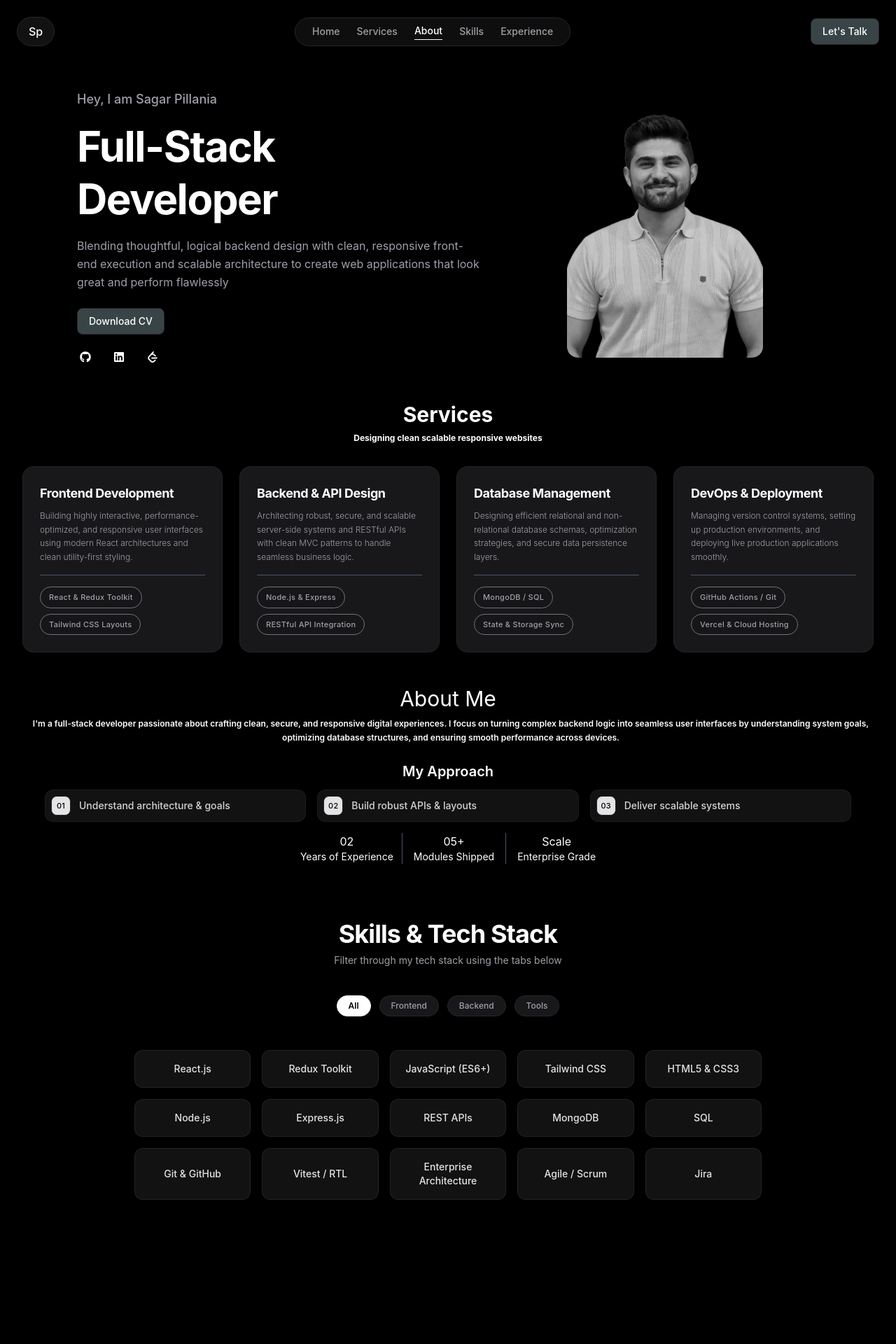
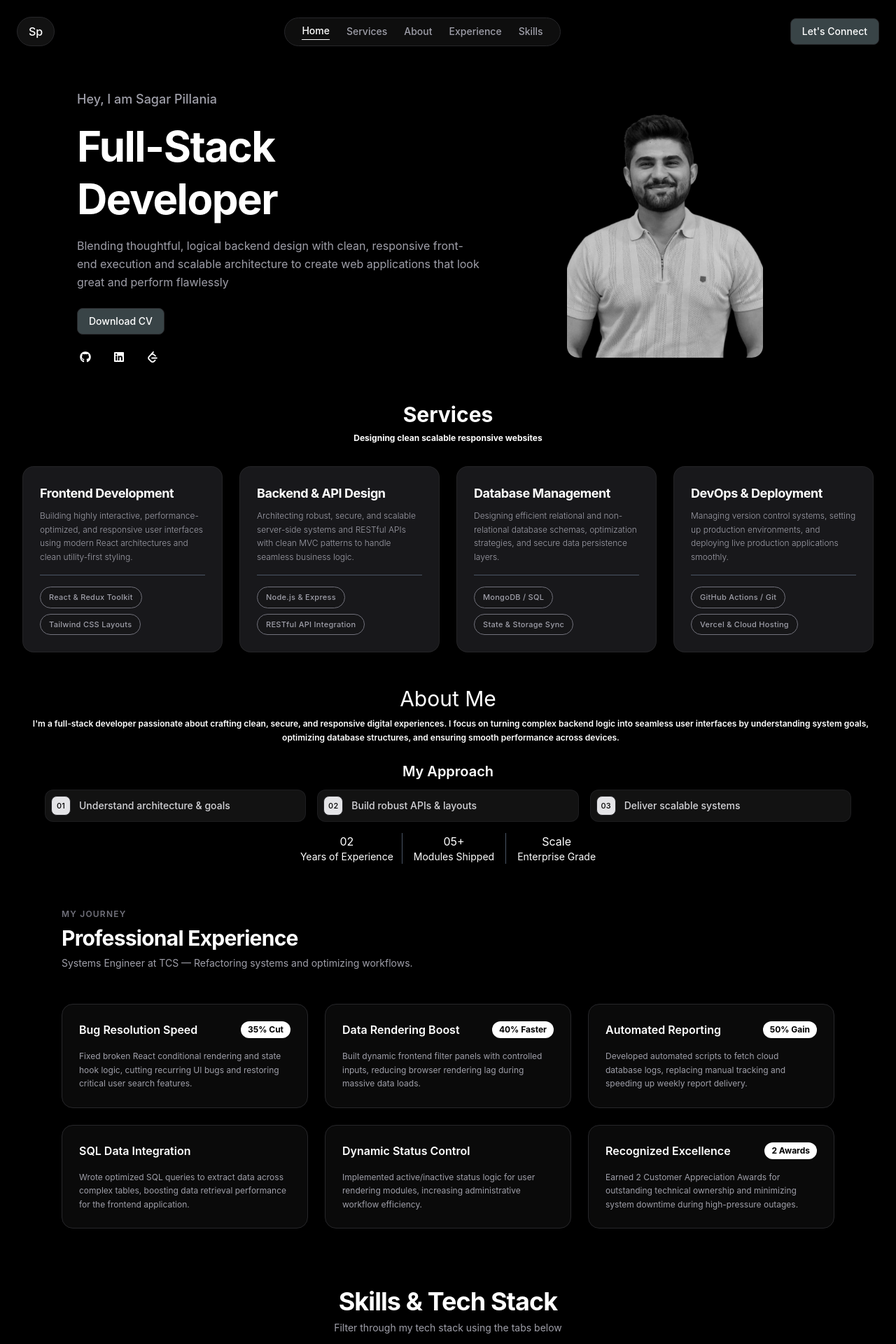
Before and after one commit to sagarpillania/Portfolio, a React (Vite) app in the folder my-portfolio/: page / in a window 1280 px wide. Shown: the top 1920 px of the page at 70% size. Before the commit the page ends 1794 px from the top, so only its background shows below. Built offline with nearby package versions, Linux system fonts and the light colour scheme.

Commit message:
last bit of it added

```diff
--- a/my-portfolio/package.json
+++ b/my-portfolio/package.json
@@ -10,6 +10,7 @@
     "preview": "vite preview"
   },
   "dependencies": {
+    "@emailjs/browser": "^4.4.1",
     "@reduxjs/toolkit": "^2.12.0",
     "@tailwindcss/vite": "^4.3.2",
     "lucide-react": "^1.23.0",
--- a/my-portfolio/src/App.jsx
+++ b/my-portfolio/src/App.jsx
@@ -2,19 +2,64 @@ import Navbar from "./Components/layout/Navbar"
 import Hero from "./Components/layout/Hero"
 import Services from "./Components/layout/Services"
 import About from "./Components/layout/About"
+import Experience from "./Components/layout/Experience"
 import Skills from "./Components/layout/Skills"
+import { useEffect } from "react"
+import { useState } from "react";
+import TalkForm from "./Components/layout/TalkForm"
 
 function App() {
+    const [isOpen,setIsOpen]=useState(false);
+    const [activeSection, setActiveSection]=useState("home");
+    useEffect(()=>{
+        // scrollbar flow to update the navbar as we scroll
+        const sections=document.querySelectorAll('div[id]');
+        const observer=new IntersectionObserver((entries)=>{
+            entries.forEach((entry)=>{
+                if(entry.isIntersecting){
+                    setActiveSection(entry.target.id);
+                }
+            });
+        },{threshold:0.6});
+
+        sections.forEach((section)=>observer.observe(section));
+
+        return ()=>{sections.forEach((section)=>observer.unobserve(section))}
+    },[]);
+
+    useEffect(()=>{
+// MODAL form
+        if(isOpen){
+            document.body.style.overflow="hidden";
+        }
+        else{
+            document.body.style.overflow="unset";
+        }
+        return ()=>{document.body.style.overflow="unset";};
+    },[isOpen]);
     return(
-        <div>
-            <Navbar/>
-            <Hero/>
-            <Services/>
-            <About/>
-            <Skills/>
+        <div className="min-h-screen bg-black text-white relative">
+            <Navbar activeSection={activeSection} onOpenForm={()=>setIsOpen(true)}/>
+            <div id="home" className="scroll-mt-24"><Hero/></div>
+            <div id="services" className="scroll-mt-24"><Services/></div>
+            <div id="about" className="scroll-mt-24"><About/></div>
+            <div id="experience" className="scroll-mt-24"><Experience/></div>
+            <div id="skills" className="scroll-mt-24"><Skills/></div>
+            {isOpen && (
+                <div className="fixed inset-0 bg-black/60 backdrop-blur-md z-100 flex flex-col justify-center items-center p-4 ">
+                    <div className="bg-[#0a0a0a] border border-zinc-800 w-full max-w-xl p-2 rounded-2xl relative">
+                        <h2 className="text-xl font-bold text-white mb-6 text-center">Let's Build Something</h2>
+                        <button onClick={()=> setIsOpen(false)} className="absolute top-2 right-2 text-zinc-500 hover:text-white text-sm transition cursor-pointer font-bold w-6 h-6 border border-white rounded-full">X</button>
+                        <TalkForm/>
+                    </div>
+                </div>
+            )}
         </div>
     )
 
 }
 
 export default App
+
+
+//inset-0 is Tailwind shortcut syntax for setting top: 0, right: 0, bottom: 0, and left: 0
--- /dev/null
+++ b/my-portfolio/src/Components/layout/Experience.jsx
@@ -0,0 +1,73 @@
+function Experience() {
+  const cards = [
+    {
+      title: "Bug Resolution Speed",
+      metric: "35% Cut",
+      desc: "Fixed broken React conditional rendering and state hook logic, cutting recurring UI bugs and restoring critical user search features.",
+    },
+    {
+      title: "Data Rendering Boost",
+      metric: "40% Faster",
+      desc: "Built dynamic frontend filter panels with controlled inputs, reducing browser rendering lag during massive data loads.",
+    },
+    {
+      title: "Automated Reporting",
+      metric: "50% Gain",
+      desc: "Developed automated scripts to fetch cloud database logs, replacing manual tracking and speeding up weekly report delivery.",
+    },
+    {
+      title: "SQL Data Integration",
+      metric:null,
+      desc: "Wrote optimized SQL queries to extract data across complex tables, boosting data retrieval performance for the frontend application.",
+    },
+    {
+      title: "Dynamic Status Control",
+      metric: null,
+      desc: "Implemented active/inactive status logic for user rendering modules, increasing administrative workflow efficiency.",
+    },
+    {
+      title: "Recognized Excellence",
+      metric: "2 Awards",
+      desc: "Earned 2 Customer Appreciation Awards for outstanding technical ownership and minimizing system downtime during high-pressure outages.",
+    },
+  ];
+
+  return (
+    <section className="max-w-6xl mx-auto px-6 py-16">
+      {/* Section Header */}
+      <div className="mb-12 text-center md:text-left">
+        <p className="text-xs font-semibold tracking-widest text-zinc-500 uppercase mb-2">My Journey</p>
+        <h2 className="text-3xl font-bold text-white tracking-tight">Professional Experience</h2>
+        <p className="text-sm text-zinc-400 mt-2">Systems Engineer at TCS — Refactoring systems and optimizing workflows.</p>
+      </div>
+
+      {/* 2 Rows x 3 Columns Grid Card Layout */}
+      <div className="grid grid-cols-1 md:grid-cols-2 lg:grid-cols-3 gap-6">
+        {cards.map((card, index) => (
+          <div
+            key={index}
+            className="bg-[#0a0a0a] border border-zinc-800 p-6 rounded-2xl flex flex-col justify-between hover:border-zinc-700 transition duration-300 group"
+          >
+            <div>
+              <div className="flex justify-between items-start gap-4 mb-4">
+                <h3 className="text-base font-semibold text-white group-hover:text-zinc-200 transition">
+                  {card.title}
+                </h3>
+                {card.metric && (
+                    <span className="text-xs font-bold text-black bg-white px-2.5 py-1 rounded-full whitespace-nowrap">
+                    {card.metric}
+                    </span>
+                )}
+              </div>
+              <p className="text-xs text-zinc-400 leading-relaxed">
+                {card.desc}
+              </p>
+            </div>
+          </div>
+        ))}
+      </div>
+    </section>
+  );
+}
+
+export default Experience;
--- a/my-portfolio/src/Components/layout/Navbar.jsx
+++ b/my-portfolio/src/Components/layout/Navbar.jsx
@@ -1,5 +1,9 @@
+import { useState } from "react";
 import Button from "../ui/Buttons";
-function Navbar() {
+import TalkForm from "./TalkForm";
+function Navbar({activeSection,onOpenForm}) {
+  const isActive=(id)=>activeSection===id;
+
   return (
     // Fixed wrapper to make it float centered at the top
     <div className="fixed top-0 left-0 w-full flex justify-between items-center p-6 text-white font-medium z-50 bg-black/80 backdrop-blur-md select-none">
@@ -11,14 +15,14 @@ function Navbar() {
 
       {/* Menu Capsule */}
       <div className="sidebar flex justify-center items-center gap-6 border border-zinc-800 py-2 px-6 rounded-full bg-[#121212]/80 backdrop-blur-md text-sm text-zinc-400">
-        <a href="#home" className="hover:text-white transition">Home</a>
-        <a href="#services" className="hover:text-white transition">Services</a>
+        <a href="#home" className={isActive("home")?"text-white border-b border-white pb-0.5":"hover:text-white transition"}>Home</a>
+        <a href="#services"className={isActive("services")?"text-white border-b border-white pb-0.5":"hover:text-white transition"}>Services</a>
         {/* Underline class to match the screenshot's active tab */}
-        <a href="#about" className="text-white border-b border-white pb-0.5">About</a>
-        <a href="#skills" className="hover:text-white transition">Skills</a>
-        <a href="#projects" className="hover:text-white transition">Experience</a>
+        <a href="#about" className={isActive("about")?"text-white border-b border-white pb-0.5":"hover:text-white transition"}>About</a>
+        <a href="#experience" className={isActive("experience")?"text-white border-b border-white pb-0.5":"hover:text-white transition"}>Experience</a>
+        <a href="#skills" className={isActive("skills")?"text-white border-b border-white pb-0.5":"hover:text-white transition"}>Skills</a>
       </div>
-      <Button onClick={()=>alert("Let's talk clicked!")}>Let's Talk</Button>
+      <Button onClick={onOpenForm}>Let's Connect</Button>
     </div>
   );
 }
--- a/my-portfolio/src/Components/layout/Skills.jsx
+++ b/my-portfolio/src/Components/layout/Skills.jsx
@@ -18,7 +18,7 @@ function Skills() {
     : skillsData.filter(skill => skill.category === activeCategory);
 
   return (
-    <section id="skills" className="w-full bg-black text-white px-8 md:px-16 py-20 select-none">
+    <section id="skills" className="w-full bg-black text-white px-8 md:px-16 py-5 select-none">
 
       {/* Header */}
       <div className="text-center flex flex-col gap-2 mb-10">
--- a/my-portfolio/src/Components/layout/TalkForm.jsx
+++ b/my-portfolio/src/Components/layout/TalkForm.jsx
@@ -1,40 +1,90 @@
 import { useState } from "react";
+import emailjs from "@emailjs/browser"; // 1. Import EmailJS
 
 function TalkForm(){
+    const [formData, setFormData] = useState({
+        name: "",
+        email: "",
+        phone: "",
+        purpose: "",
+    });
 
-    const [formData,setFormData]=useState({
-        name:"",
-        emial:"",
-        phone:"",
-        purpose:"",
+    // Manage submission UI states
+    const [loading, setLoading] = useState(false);
+    const [statusMessage, setStatusMessage] = useState("");
+
+    const handleChange = (e) => {
+        const { name, value } = e.target;
+        setFormData((prevData) => ({ ...prevData, [name]: value }));
+    };
+
+    // 2. Handle Form Submission
+    const handleSubmit = (e) => {
+        e.preventDefault();
+        setLoading(true);
+        setStatusMessage("");
+
+        // Replace these placeholder strings with your actual EmailJS dashboard credentials
+        const SERVICE_ID = "service_gmfr3ki";
+        const TEMPLATE_ID = "template_dbo7b7m";
+        const PUBLIC_KEY = "JcqotnoTaaIjwxER-";
+
+        emailjs.send(SERVICE_ID, TEMPLATE_ID, formData, PUBLIC_KEY)
+            .then(() => {
+                setLoading(false);
+                setStatusMessage("Message sent successfully! I'll get back to you soon.");
+                // Reset form fields back to empty
+                setFormData({ name: "", email: "", phone: "", purpose: "" });
+            })
+            .catch((error) => {
+                setLoading(false);
+                setStatusMessage("Something went wrong. Please try again.");
+                console.error("EmailJS Error:", error);
             });
+    };
+
     return(
+        <div className="max-w-xl mx-auto w-full">
+            {/* Bind the submission handler here */}
+            <form onSubmit={handleSubmit} className="flex flex-col gap-4">
+                <div className="flex flex-col gap-1.5">
+                    <label className="text-sm text-zinc-400 font-medium" htmlFor="Name">Name:</label>
+                    <input required className="border border-zinc-800 bg-[#121212] px-4 py-2.5 rounded-xl text-white outline-none focus:border-zinc-500 placeholder-zinc-600 transition-colors duration-200" id="Name" type="text" required name="name" value={formData.name} onChange={handleChange} placeholder="Enter Your Name.."/>
+                </div>
 
-        <>
-            <div className="max-w-xl mx-auto w-full">
-                <form action="" className="flex flex-col gap-4">
                 <div className="flex flex-col gap-1.5">
-                        <label className="text-sm text-zinc-400 font-medium" htmlFor="">Name:</label>
-                        <input className="border border-zinc-800 bg-[#121212] px-4 py-2.5 rounded-xl text-white outline-none focus:border-zinc-500 placeholder-zinc-600 transition-colors duration-200" type="text" name="name" value={formData.name} onChange={handleChange} placeholder="Enter Your Name.."/>
+                    <label className="text-sm text-zinc-400 font-medium" htmlFor="Email">Email:</label>
+                    <input required className="border border-zinc-800 bg-[#121212] px-4 py-2.5 rounded-xl text-white outline-none focus:border-zinc-500 placeholder-zinc-600 transition-colors duration-200" type="email" required name="email" value={formData.email} onChange={handleChange} id="Email" placeholder="Enter Your Email.."/>
                 </div>
+
                 <div className="flex flex-col gap-1.5">
-                        <label className="text-sm text-zinc-400 font-medium" htmlFor="">Email:</label>
-                        <input className="border border-zinc-800 bg-[#121212] px-4 py-2.5 rounded-xl text-white outline-none focus:border-zinc-500 placeholder-zinc-600 transition-colors duration-200" type="email" name="email" value={formData.email} onChange={handleChange} placeholder="Enter Your Email.."/>
+                    <label className="text-sm text-zinc-400 font-medium" htmlFor="Phone">Phone No:</label>
+                    <input required className="border border-zinc-800 bg-[#121212] px-4 py-2.5 rounded-xl text-white outline-none focus:border-zinc-500 placeholder-zinc-600 transition-colors duration-200" pattern="[0-9]{10}" maxLength={10} title="Please enter a valid 10-digit phone number." id="Phone" required name="phone" value={formData.phone} onChange={handleChange} placeholder="Enter Your Phone.."/>
                 </div>
+
                 <div className="flex flex-col gap-1.5">
-                        <label className="text-sm text-zinc-400 font-medium" htmlFor="">Phone No:</label>
-                        <input  className="border border-zinc-800 bg-[#121212] px-4 py-2.5 rounded-xl text-white outline-none focus:border-zinc-500 placeholder-zinc-600 transition-colors duration-200"type="number" typeof="number" name="phone" value={formData.phone} onChange={handleChange} placeholder="Enter Your Phone.."/>
+                    <label className="text-sm text-zinc-400 font-medium" htmlFor="Purpose">Purpose:</label>
+                    <textarea required className="border border-zinc-800 bg-[#121212] px-4 py-2.5 rounded-xl text-white outline-none focus:border-zinc-500 placeholder-zinc-600 transition-colors duration-200" id="Purpose" name="purpose" value={formData.purpose} onChange={handleChange} rows={6} placeholder="Enter Your Purpose.."></textarea>
                 </div>
-                    <div className="flex flex-col gap-1.5">
-                        <label className="text-sm text-zinc-400 font-medium" htmlFor="">Purpose:</label>
-                        <textarea className="border border-zinc-800 bg-[#121212] px-4 py-2.5 rounded-xl text-white outline-none focus:border-zinc-500 placeholder-zinc-600 transition-colors duration-200" name="purpose" value={formData.purpose} onChange={handleChange} rows={6}></textarea>
-                    </div>
-                    <button className="bg-white text-black text-xs font-semibold px-5 py-2.5 rounded-full mt-2 hover:bg-zinc-200 transition cursor-pointer">Let's Talk</button>
+
+                {/* Visual Status Feedback text message */}
+                {statusMessage && (
+                    <p className={`text-sm font-medium ${statusMessage.includes("successfully") ? "text-emerald-400" : "text-rose-400"}`}>
+                        {statusMessage}
+                    </p>
+                )}
+
+                {/* Disable the button while loading to prevent double submissions */}
+                <button
+                    disabled={loading}
+                    type="submit"
+                    className="bg-white text-black text-xs font-semibold px-5 py-2.5 rounded-full mt-2 hover:bg-zinc-200 transition cursor-pointer disabled:opacity-50 disabled:cursor-not-allowed"
+                >
+                    {loading ? "Sending..." : "Let's Talk"}
+                </button>
             </form>
         </div>
-        </>
     )
-
 }
 
 export default TalkForm;
--- a/my-portfolio/src/index.css
+++ b/my-portfolio/src/index.css
@@ -28,3 +28,13 @@ body {
 ::-webkit-scrollbar-thumb:hover {
   background: #3f3f46; /* Zinc-700 grey */
 }
+
+@theme{
+  /* Tailwind v4 smooth scroll configuration */
+  --scroll-behavior: smooth;
+}
+
+/* Or standard CSS backup */
+html{
+  scroll-behavior: smooth;
+}
```
Also changed, not shown: 1 other file (tests, documents, lock files or other folders). Lines whose indentation alone changed are shown as unchanged.
